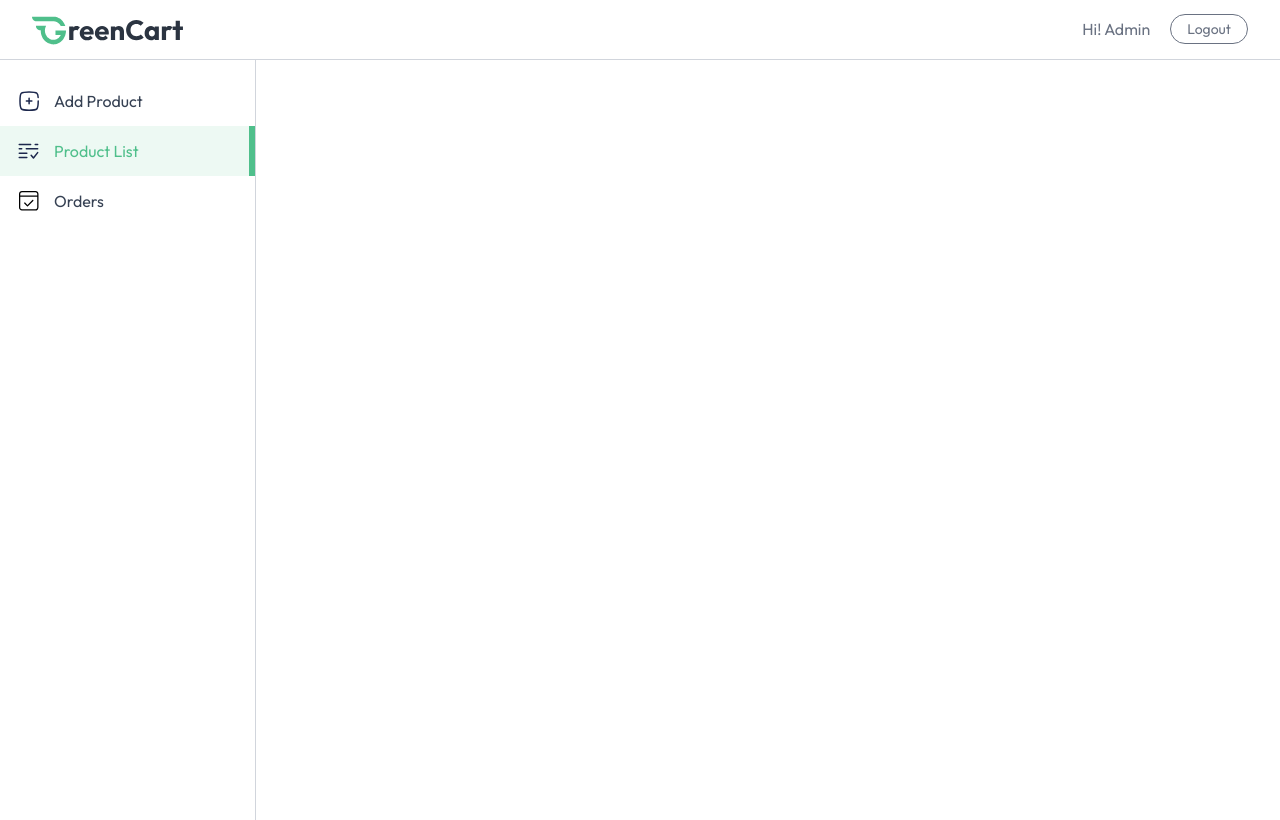
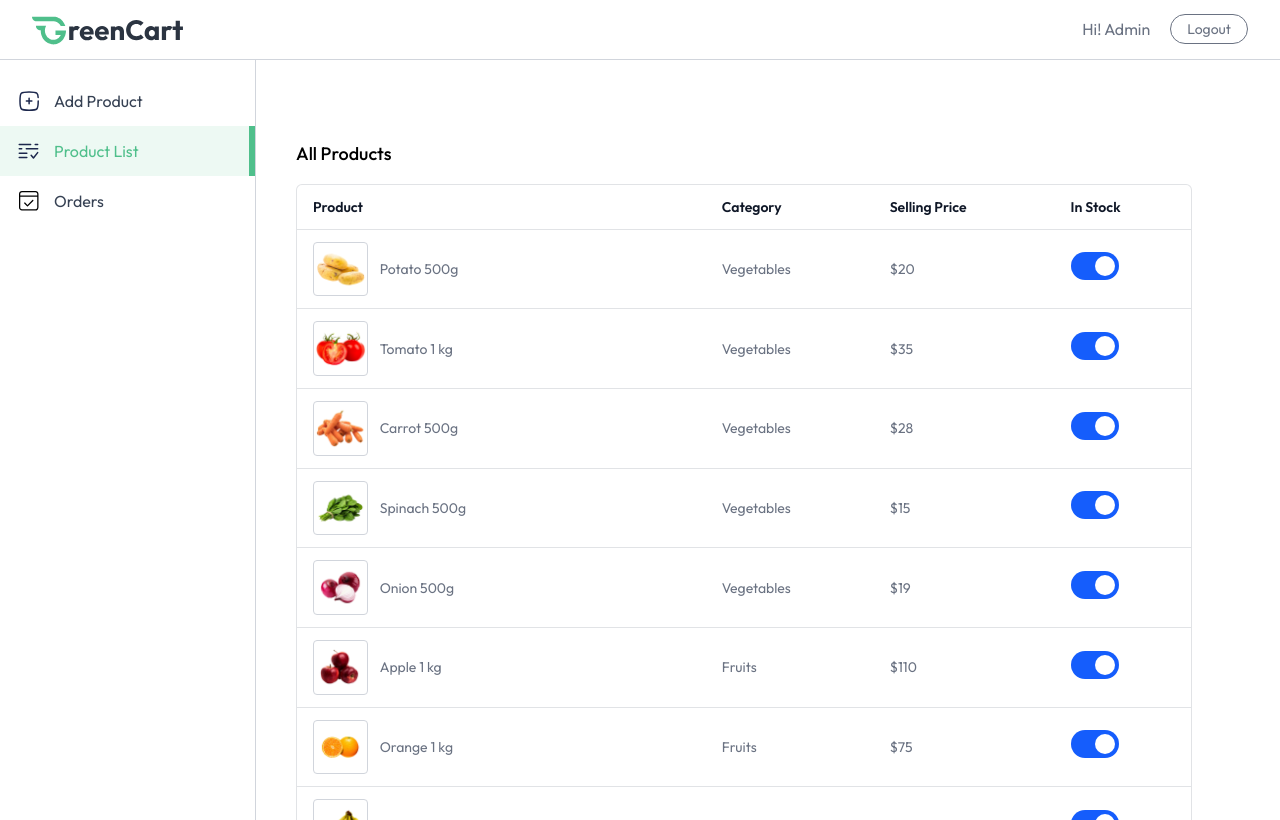
Before and after one commit to dassoumen98/DailyCart, a React (Vite) app in the folder client/: page /seller/product-list in a window 1280 px wide. Built offline with nearby package versions, Linux system fonts and the light colour scheme.

Commit message:
feat: implement Orders and ProductList components with order fetching and product listing functionality

```diff
--- a/client/src/pages/seller/Orders.jsx
+++ b/client/src/pages/seller/Orders.jsx
@@ -1,8 +1,55 @@
-import React from 'react'
+import React, { useEffect, useState } from 'react'
+import { assets, dummyOrders } from '../../assets/assets'
 
 export default function Orders() {
+
+  const [orders, setOrders] = useState([])
+  const fetchOrders = async () => {
+    setOrders(dummyOrders)
+  }
+
+  useEffect(() => {
+    fetchOrders()
+  }, [])
+
   return (
-    <div>
+    <div className=' no-scrollbar flex-1 h-[95vh] overflow-y-scroll   '>
+     <div className="md:p-10 p-4 space-y-4">
+            <h2 className="text-lg font-medium">Orders List</h2>
+            {orders.map((order, index) => (
+                <div key={index} className="flex flex-col md:flex-row  justify-between md:items-center gap-5 p-5 max-w-4xl rounded-md border border-gray-300 ">
+                    <div className="flex gap-5 max-w-80">
+                        <img className="w-12 h-12 object-cover " src={assets.box_icon} alt="boxIcon" />
+                        <div>
+                            {order.items.map((item, index) => (
+                                <div key={index} className="flex flex-col">
+                                    <p className="font-medium">
+                                        {item.product.name} <span className='text-primary'>x {item.quantity}</span>
+                                    </p>
+                                </div>
+                            ))}
+                        </div>
+                    </div>
+
+                    <div className="text-sm">
+                        <p className='font-medium mb-1'>{order.address.firstName} {order.address.lastName}</p>
+                        <p>{order.address.street}, {order.address.city}</p>
+                        <p> {order.address.state},{order.address.zipcode}, {order.address.country}</p>
+                        <p></p>
+                        <p>{order.address.phone}</p>
+                    </div>
+
+                    <p className="font-medium text-base my-auto text-black/70">${order.amount}</p>
+
+                    <div className="flex flex-col text-sm">
+                        <p>Method: {order.paymentType}</p>
+
+                        <p>Date: {new Date(order.createdAt).toLocaleDateString()}</p>
+                        <p>Payment: {order.isPaid ? "Paid" : "Pending"}</p>
+                    </div>
+                </div>
+            ))}
+        </div>
 
     </div>
   )
--- a/client/src/pages/seller/ProductList.jsx
+++ b/client/src/pages/seller/ProductList.jsx
@@ -1,9 +1,46 @@
 import React from 'react'
+import { useAppContext } from '../../context/appContext';
 
 export default function ProductList() {
+  const {products} = useAppContext();
   return (
-    <div>
-
-    </div>
+    <div className="no-scrollbar flex-1 h-[95vh] overflow-y-scroll   py-10 flex flex-col justify-between">
+            <div className="w-full md:p-10 p-4">
+                <h2 className="pb-4 text-lg font-medium">All Products</h2>
+                <div className="flex flex-col items-center max-w-4xl w-full overflow-hidden rounded-md bg-white border border-gray-500/20">
+                    <table className="md:table-auto table-fixed w-full overflow-hidden">
+                        <thead className="text-gray-900 text-sm text-left">
+                            <tr>
+                                <th className="px-4 py-3 font-semibold truncate">Product</th>
+                                <th className="px-4 py-3 font-semibold truncate">Category</th>
+                                <th className="px-4 py-3 font-semibold truncate hidden md:block">Selling Price</th>
+                                <th className="px-4 py-3 font-semibold truncate">In Stock</th>
+                            </tr>
+                        </thead>
+                        <tbody className="text-sm text-gray-500">
+                            {products.map((product) => (
+                                <tr key={product._id} className="border-t border-gray-500/20">
+                                    <td className="md:px-4 pl-2 md:pl-4 py-3 flex items-center space-x-3 truncate">
+                                        <div className="border border-gray-300 rounded overflow-hidden">
+                                            <img src={product.image[0]} alt="Product" className="w-16" />
+                                        </div>
+                                        <span className="truncate max-sm:hidden w-full">{product.name}</span>
+                                    </td>
+                                    <td className="px-4 py-3">{product.category}</td>
+                                    <td className="px-4 py-3 max-sm:hidden">${product.offerPrice}</td>
+                                    <td className="px-4 py-3">
+                                        <label className="relative inline-flex items-center cursor-pointer text-gray-900 gap-3">
+                                            <input type="checkbox" className="sr-only peer" defaultChecked={product.inStock} />
+                                            <div className="w-12 h-7 bg-slate-300 rounded-full peer peer-checked:bg-blue-600 transition-colors duration-200"></div>
+                                            <span className="dot absolute left-1 top-1 w-5 h-5 bg-white rounded-full transition-transform duration-200 ease-in-out peer-checked:translate-x-5"></span>
+                                        </label>
+                                    </td>
+                                </tr>
+                            ))}
+                        </tbody>
+                    </table>
+                </div>
+            </div>
+        </div>
   )
 }
```
